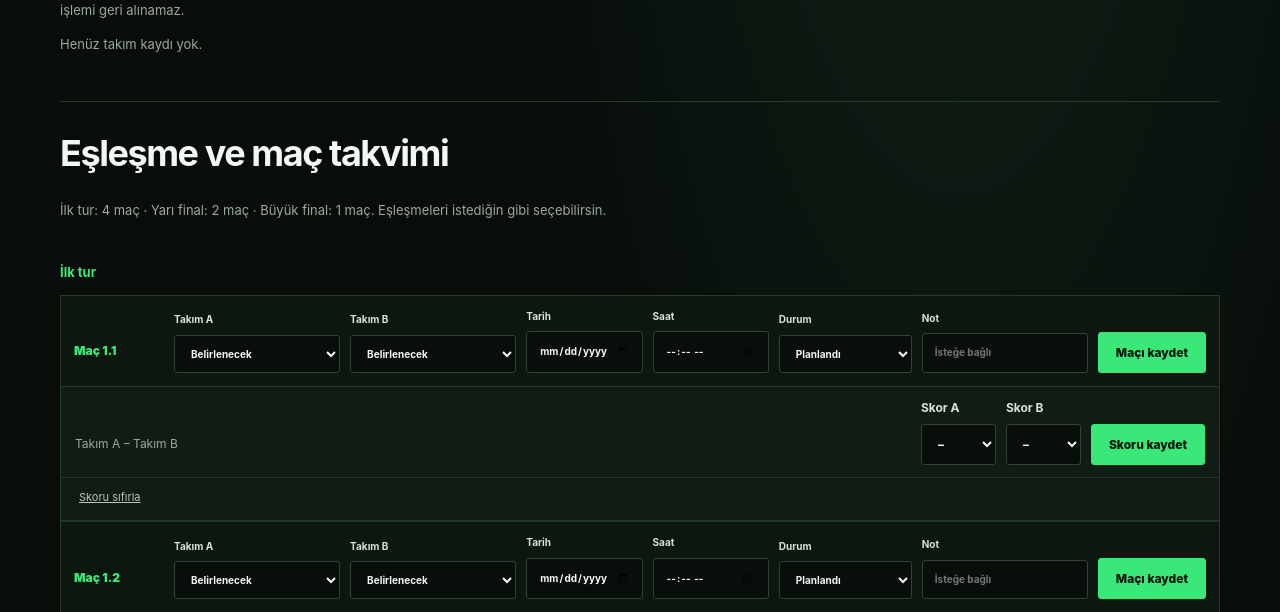
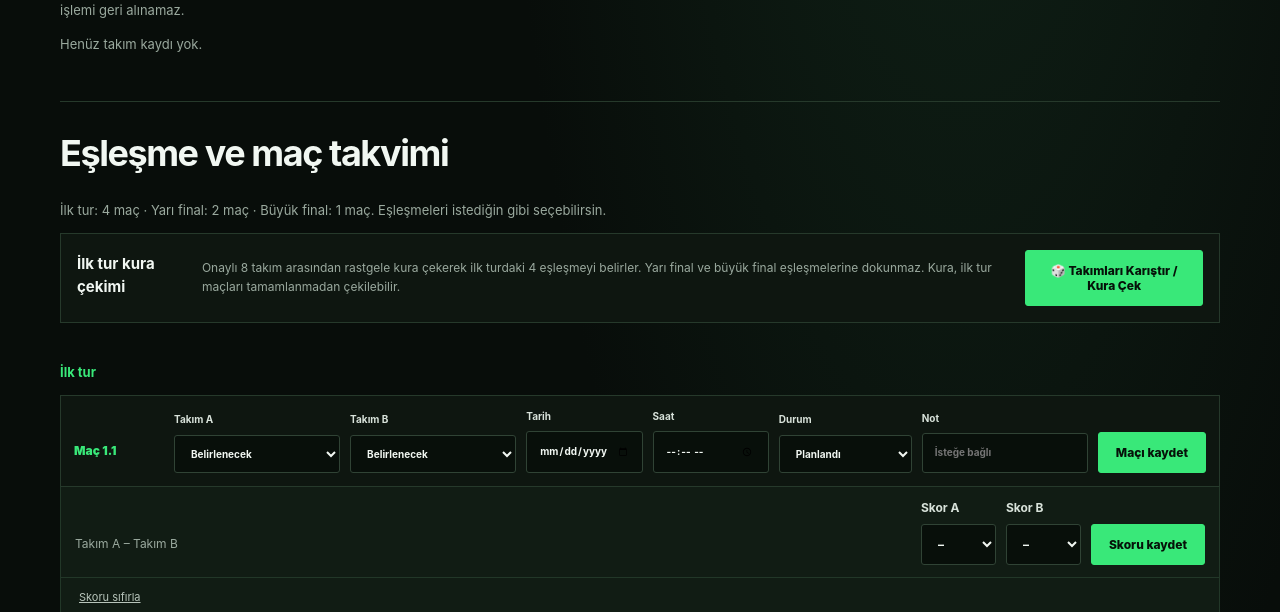
Before and after one commit to Likeaboss4/-CSAL-E-SPOR, a Flask app: page /yonetim in a window 1280 px wide. Shown: the part 694-1306 px from the top of the page. Run offline with Flask 3, Linux system fonts and the light colour scheme; the visitor is signed in with stand-in values (Sample User, id 1); data comes from the database, SQL or seed files in the repository; data that the repository does not hold is empty; some libraries are stand-ins or nearby versions.

Commit message:
Add first-round random draw button to admin

```diff
--- a/templates/admin.html
+++ b/templates/admin.html
@@ -37,6 +37,14 @@
 {% else %}<p class="muted">Henüz takım kaydı yok.</p>{% endif %}
 </section>
 <section class="admin-section"><h2>Eşleşme ve maç takvimi</h2><p class="muted">İlk tur: 4 maç · Yarı final: 2 maç · Büyük final: 1 maç. Eşleşmeleri istediğin gibi seçebilirsin.</p>
+<div class="admin-card">
+<h3>İlk tur kura çekimi</h3>
+<p class="muted">Onaylı 8 takım arasından rastgele kura çekerek ilk turdaki 4 eşleşmeyi belirler. Yarı final ve büyük final eşleşmelerine dokunmaz. Kura, ilk tur maçları tamamlanmadan çekilebilir.</p>
+<form method="post" onsubmit="return confirm('İlk turdaki mevcut eşleşmeler rastgele kura ile değiştirilsin mi?');">
+<input type="hidden" name="action" value="random_draw">
+<button class="btn" type="submit">🎲 Takımları Karıştır / Kura Çek</button>
+</form>
+</div>
 {% for rn,title in [(1,'İlk tur'),(2,'Yarı final'),(3,'Büyük final')] %}
 <div class="admin-round-block"><h3>{{ title }}</h3>
 {% for m in rounds[rn] %}
```
